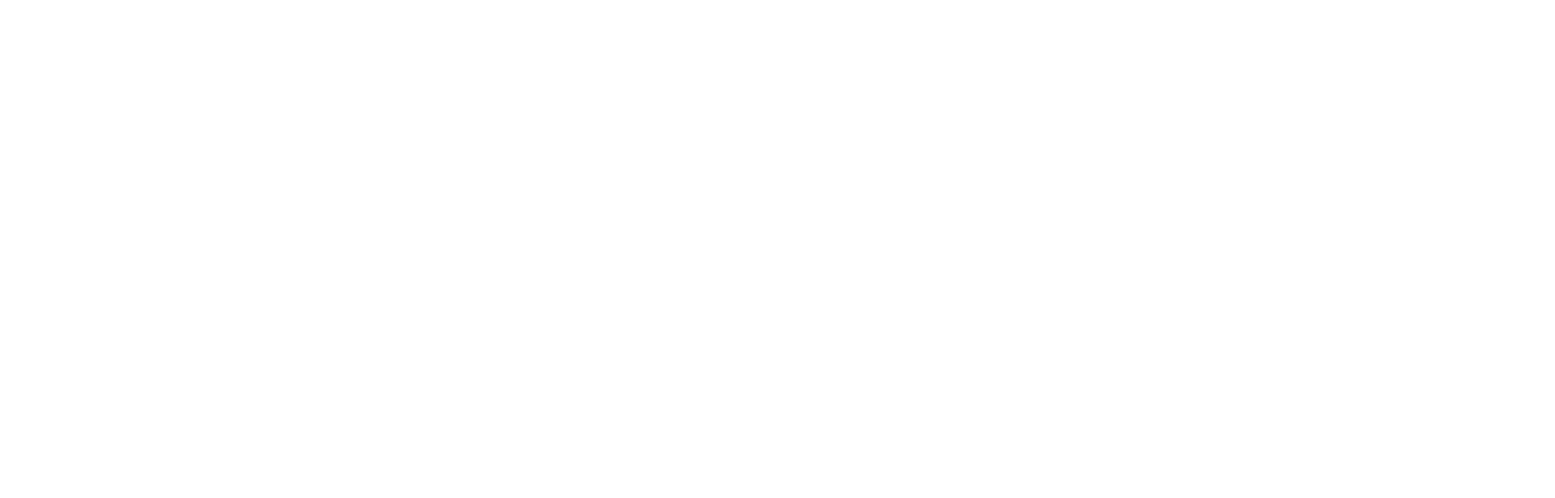
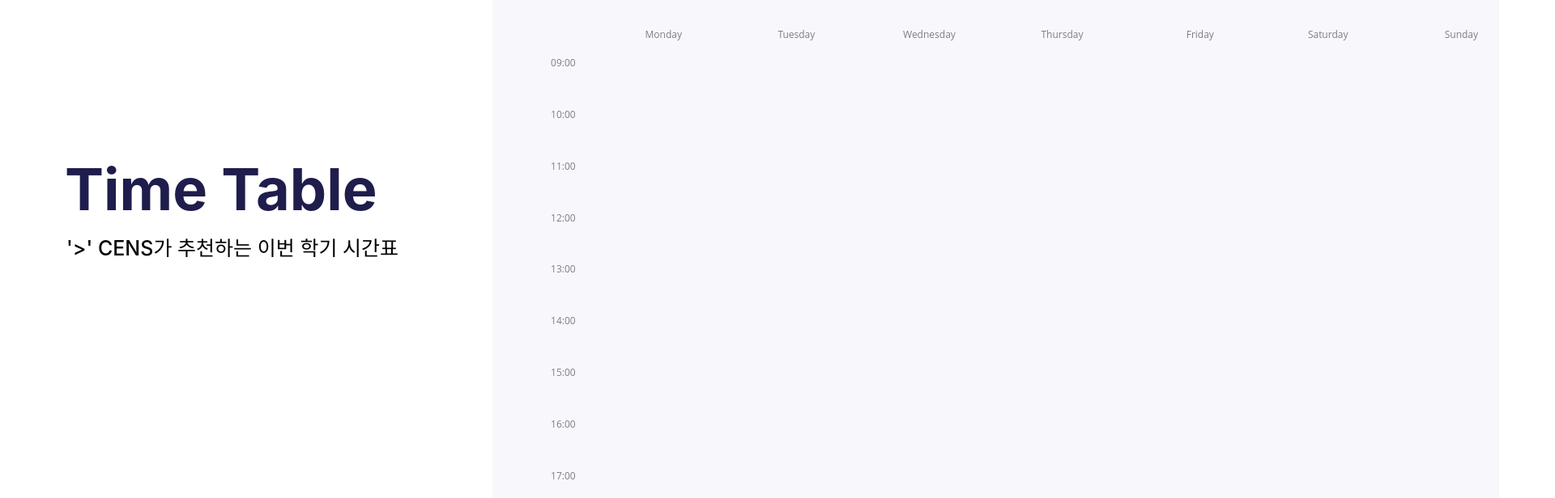
Before and after one commit to 1jiwoo27/cens, a React (Create React App) app: page /timetable in a window 1280 px wide. Shown: the part 480-1096 px from the top of the page at 81% size, 1920 px wide, since content can reach past the window. Before the commit the page ends 800 px from the top, so only its background shows below. Built offline with nearby package versions, Linux system fonts and the light colour scheme.

Commit message:
timetable_2
2

```diff
--- a/src/components/Timetable.js
+++ b/src/components/Timetable.js
@@ -1,10 +1,39 @@
 import React from 'react'
 import '../css/Timetable.css'
 
+
 export default function Timetable() {
   return (
-    <div>
-      Timetable
+    <div className='tm-screen'>
+      <div className='tm-title'>Time Table</div>
+      <div className='tm-ment'>'{'>'}' CENS가 추천하는 이번 학기 시간표</div>
+      <div className='tm-largeframe'>
+        <div className='tm-background'><div className='tm-bgcolor'></div></div>
+        <div className='tm-2022'>2022-2</div>
+        <div className='tm-labels'>
+          <div className='tm-monday'>Monday</div>
+          <div className='tm-tuesday'>Tuesday</div>
+          <div className='tm-wednesday'>Wednesday</div>
+          <div className='tm-thursday'>Thursday</div>
+          <div className='tm-friday'>Friday</div>
+          <div className='tm-saturday'>Saturday</div>
+          <div className='tm-sunday'>Sunday</div>
+          <div className='tm-9'>09:00</div>
+          <div className='tm-10'>10:00</div>
+          <div className='tm-11'>11:00</div>
+          <div className='tm-12'>12:00</div>
+          <div className='tm-13'>13:00</div>
+          <div className='tm-14'>14:00</div>
+          <div className='tm-15'>15:00</div>
+          <div className='tm-16'>16:00</div>
+          <div className='tm-17'>17:00</div>
+          <div className='tm-18'>18:00</div>
+          <div className='tm-19'>19:00</div>
+          <div className='tm-20'>20:00</div>
+        </div>
+
+      </div>
+
     </div>
   )
 }
```
